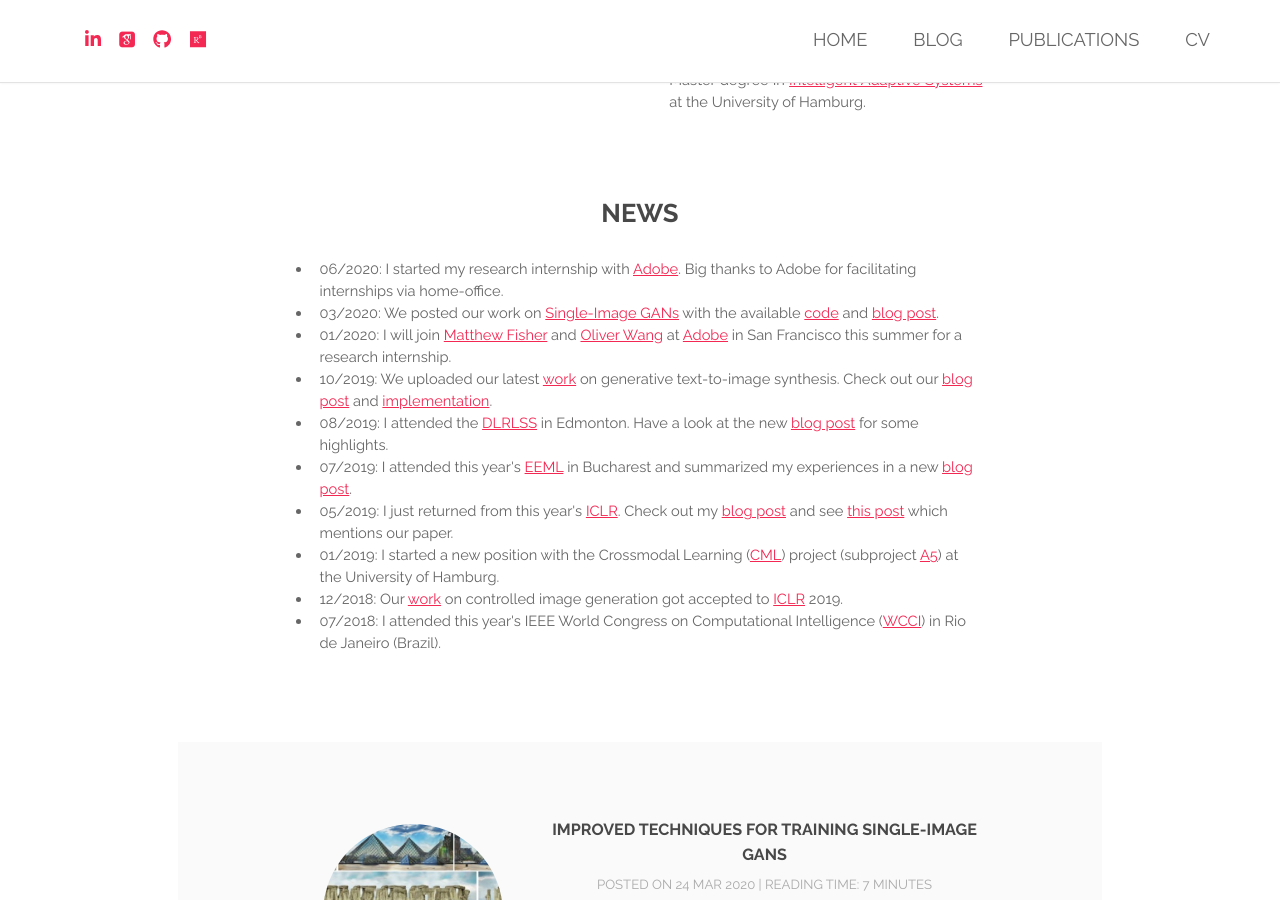
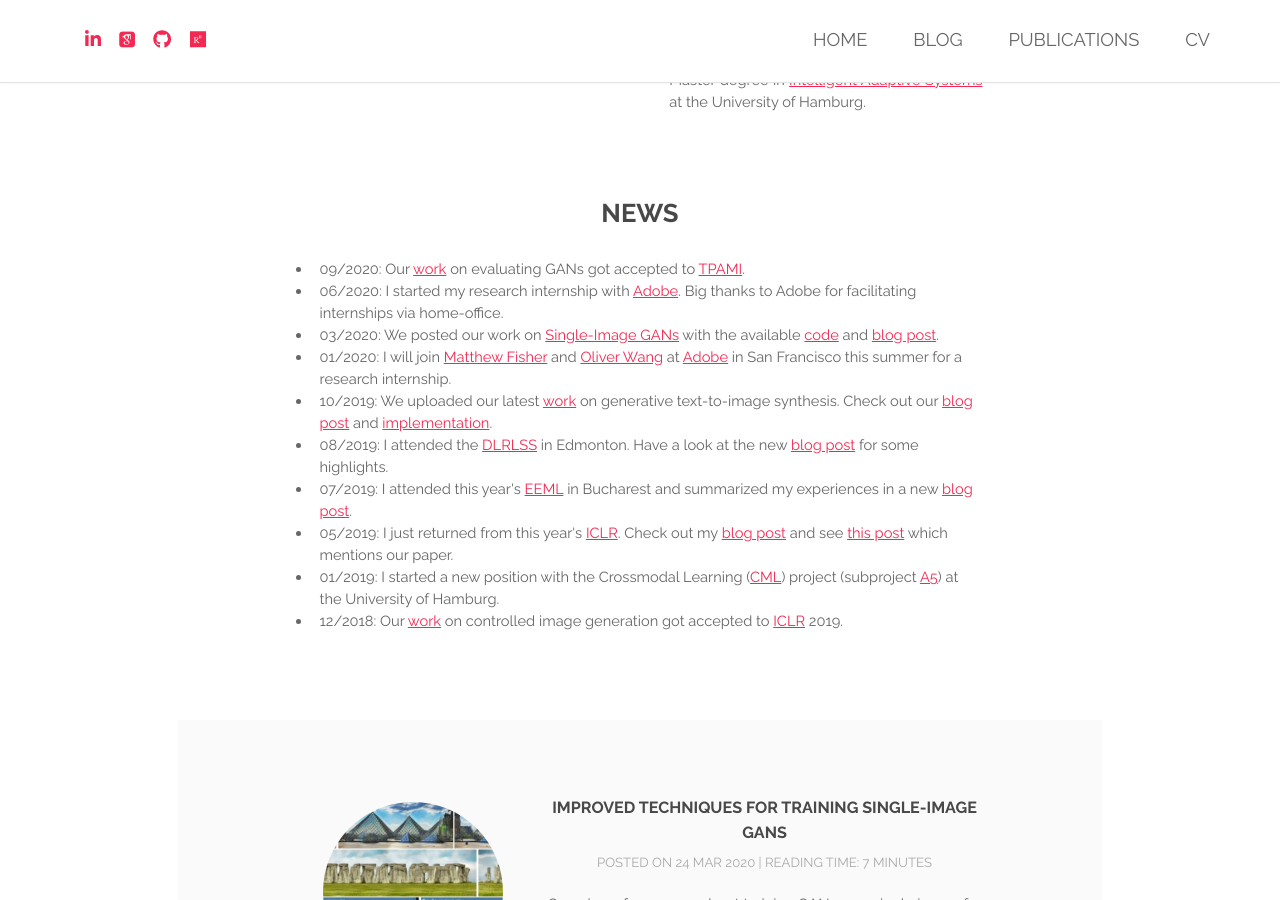
Before and after one commit to tohinz/tohinz.github.io, a Jekyll site: the page built from index.html, in a window 1280 px wide and 900 px high, scrolled down 466 px. Built offline with Jekyll 4.4.1, drawn with Linux system fonts in a browser that asks for light colours; cached includes are drawn as plain includes; nearby versions of some CDN libraries; some web fonts are replaced.

Commit message:
Update index.html

```diff
--- a/index.html
+++ b/index.html
@@ -28,6 +28,7 @@
 
 		<h2 style="text-align: center">News</h2>
 		<ul>
+			<li>09/2020: Our <a href="https://ieeexplore.ieee.org/document/9184960" target="_blank">work</a> on evaluating GANs got accepted to <a href="https://www.computer.org/csdl/journal/tp" target="_blank">TPAMI</a>.</li>
 			<li>06/2020: I started my research internship with <a href="https://research.adobe.com/research/" target="_blank">Adobe</a>. Big thanks to Adobe for facilitating internships via home-office.</li>
 			<li>03/2020: We posted our work on <a href="https://arxiv.org/abs/2003.11512" target="_blank">Single-Image GANs</a> with the available <a href="https://github.com/tohinz/ConSinGAN" target="_blank">code</a> and <a href="https://www.tobiashinz.com/2020/03/24/improved-techniques-for-training-single-image-gans.html" target="_blank">blog post</a>.</li>
 			<li>01/2020: I will join <a href="https://techmatt.github.io/" target="_blank">Matthew Fisher</a> and <a href="http://www.oliverwang.info/" target="_blank">Oliver Wang</a> at <a href="https://research.adobe.com/" target="_blank">Adobe</a> in San Francisco this summer for a research internship.</li>
@@ -37,7 +38,6 @@
 			<li>05/2019: I just returned from this year's <a href="https://iclr.cc/Conferences/2019" target="_blank">ICLR</a>. Check out my <a href="/2019/05/15/iclr-new-orleans-may-2019">blog post</a> and see <a href="https://medium.com/georgian-impact-blog/our-five-favorite-papers-from-iclr-2019-f4176c69462e" target="_blank">this post</a> which mentions our paper.</li>
 			<li>01/2019: I started a new position with the Crossmodal Learning (<a href="https://www.crossmodal-learning.org/home/about.html" target="_blank">CML</a>) project (subproject <a href="https://www.crossmodal-learning.org/projects/area-a/a5-neurobotic-brain.html" target="_blank">A5</a>) at the University of Hamburg.</li>
 			<li>12/2018: Our <a href="https://openreview.net/forum?id=H1edIiA9KQ" target="_blank">work</a> on controlled image generation got accepted to <a href="https://iclr.cc/" target="_blank">ICLR</a> 2019.</li>
-			<li>07/2018: I attended this year's IEEE World Congress on Computational Intelligence (<a href="http://www.ecomp.poli.br/~wcci2018/" target="_blank">WCCI</a>) in Rio de Janeiro (Brazil).</li>
 		</ul>
 	</div>
 </section>
```
